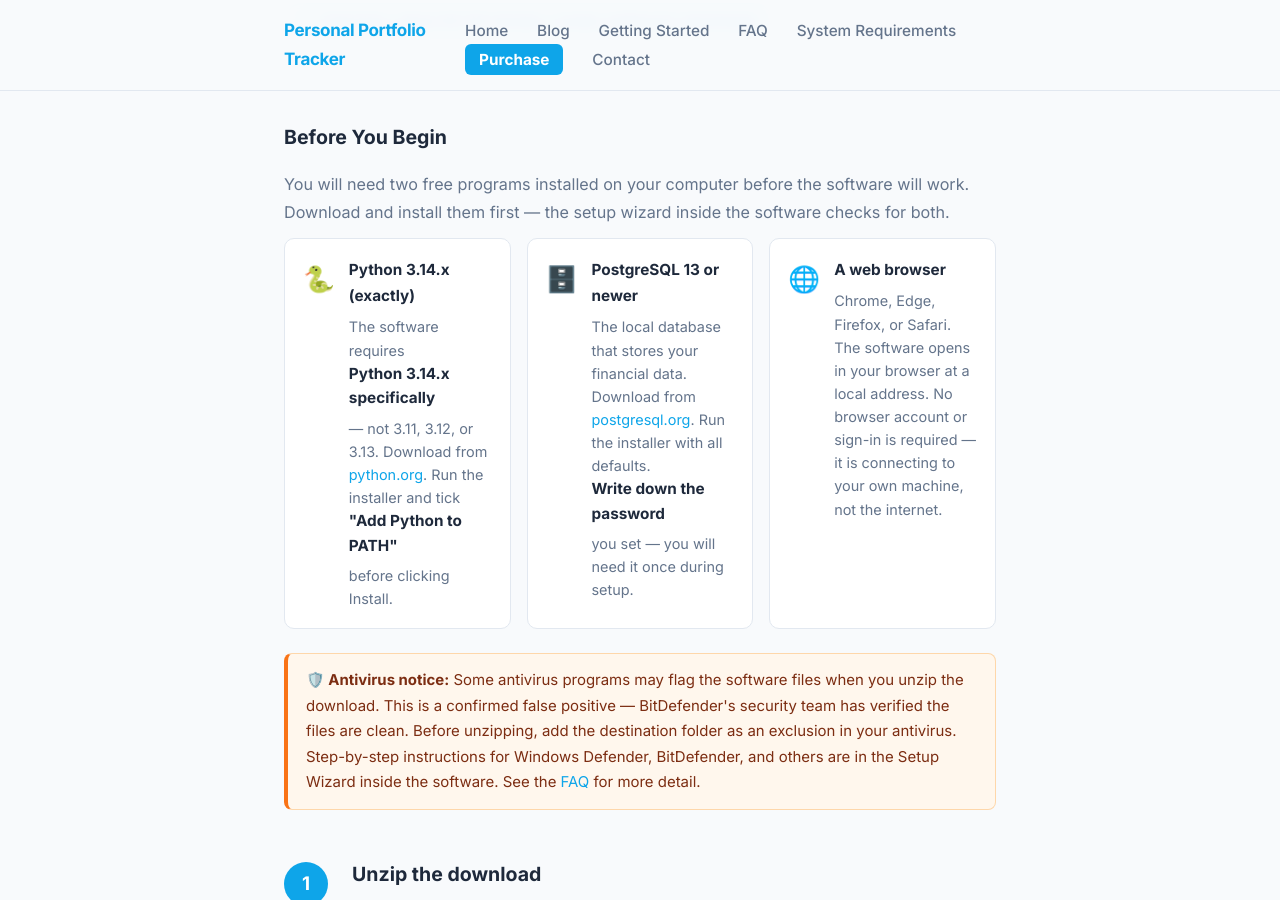
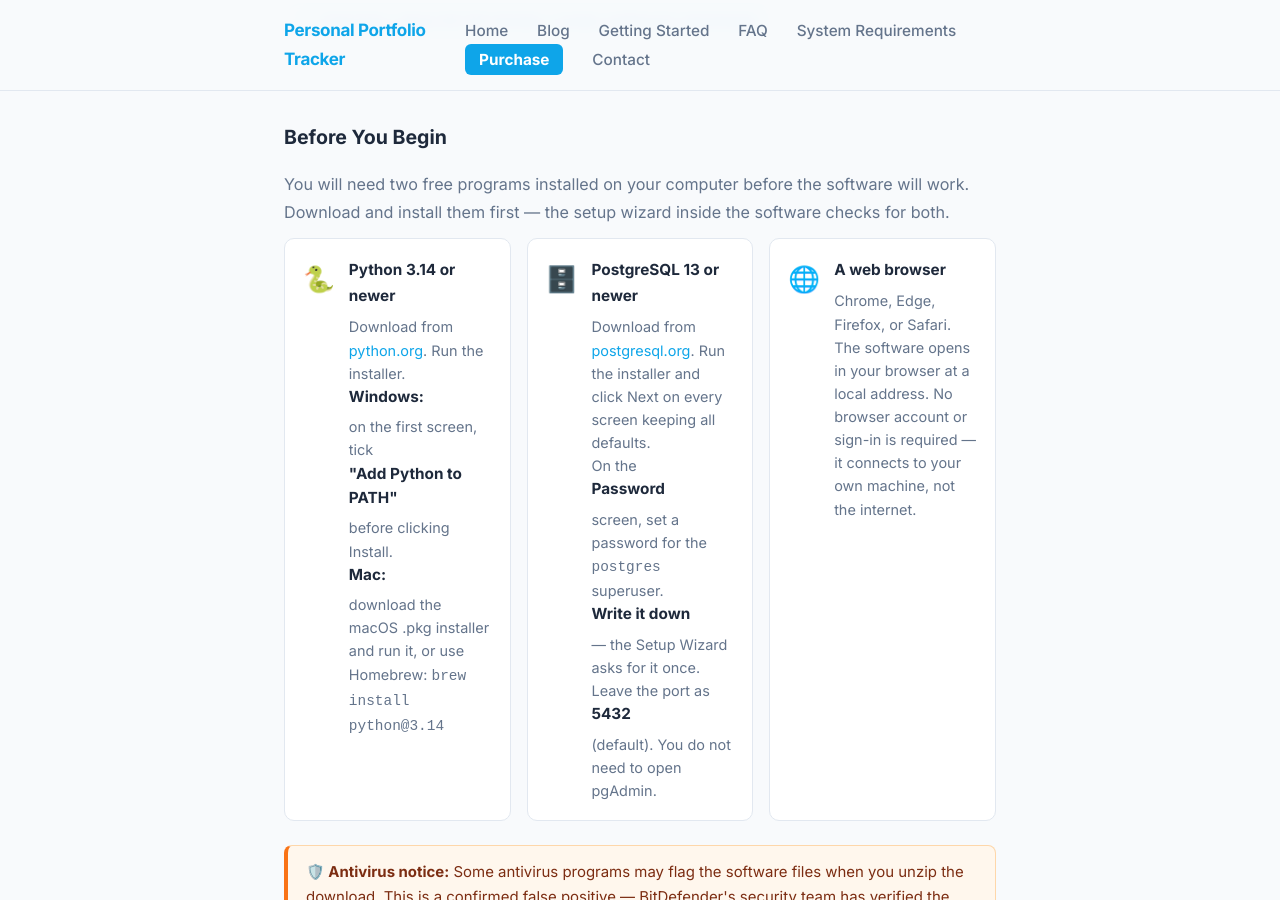
Before and after one commit to srikrishna2024/portfolio-tracker-blog, a Jekyll site: the page built from getting-started/index.html, in a window 1280 px wide and 900 px high, scrolled down 306 px. Built offline with Jekyll 4.4.1, drawn with Linux system fonts in a browser that asks for light colours; some of the changed text lies outside the part shown.

Commit message:
sync prereqs with setup_wizard: Python 3.14+, no port/localhost/package details

```diff
--- a/getting-started/index.html
+++ b/getting-started/index.html
@@ -21,22 +21,26 @@
       <div class="gs-prereq-card">
         <div class="gs-prereq-icon">🐍</div>
         <div>
-          <strong>Python 3.14.x (exactly)</strong>
-          <p>The software requires <strong>Python 3.14.x specifically</strong> — not 3.11, 3.12, or 3.13. Download from <a href="https://www.python.org/downloads/" target="_blank" rel="noopener">python.org</a>. Run the installer and tick <strong>"Add Python to PATH"</strong> before clicking Install.</p>
+          <strong>Python 3.14 or newer</strong>
+          <p>Download from <a href="https://www.python.org/downloads/" target="_blank" rel="noopener">python.org</a>. Run the installer.</p>
+          <p><strong>Windows:</strong> on the first screen, tick <strong>"Add Python to PATH"</strong> before clicking Install.</p>
+          <p><strong>Mac:</strong> download the macOS .pkg installer and run it, or use Homebrew: <code>brew install python@3.14</code></p>
         </div>
       </div>
       <div class="gs-prereq-card">
         <div class="gs-prereq-icon">🗄️</div>
         <div>
           <strong>PostgreSQL 13 or newer</strong>
-          <p>The local database that stores your financial data. Download from <a href="https://www.postgresql.org/download/" target="_blank" rel="noopener">postgresql.org</a>. Run the installer with all defaults. <strong>Write down the password</strong> you set — you will need it once during setup.</p>
+          <p>Download from <a href="https://www.postgresql.org/download/" target="_blank" rel="noopener">postgresql.org</a>. Run the installer and click Next on every screen keeping all defaults.</p>
+          <p>On the <strong>Password</strong> screen, set a password for the <code>postgres</code> superuser. <strong>Write it down</strong> — the Setup Wizard asks for it once.</p>
+          <p>Leave the port as <strong>5432</strong> (default). You do not need to open pgAdmin.</p>
         </div>
       </div>
       <div class="gs-prereq-card">
         <div class="gs-prereq-icon">🌐</div>
         <div>
           <strong>A web browser</strong>
-          <p>Chrome, Edge, Firefox, or Safari. The software opens in your browser at a local address. No browser account or sign-in is required — it is connecting to your own machine, not the internet.</p>
+          <p>Chrome, Edge, Firefox, or Safari. The software opens in your browser at a local address. No browser account or sign-in is required — it connects to your own machine, not the internet.</p>
         </div>
       </div>
     </div>
@@ -131,7 +135,7 @@
         </table>
       </div>
 
-      <p>Click <strong>Begin Setup</strong>. The wizard runs five steps automatically and shows a green tick for each one. If any step fails, the message tells you exactly what to fix. The most common cause is a wrong PostgreSQL password — re-enter it and try again.</p>
+      <p>Click <strong>Begin Setup</strong>. The wizard runs all steps automatically and shows a green tick for each one. It also installs everything else the software needs — you do not need to install anything manually beyond Python and PostgreSQL. If any step fails, the message tells you exactly what to fix. The most common cause is a wrong PostgreSQL password — re-enter it and try again.</p>
     </div>
   </div>
 
--- a/system-requirements/index.html
+++ b/system-requirements/index.html
@@ -52,7 +52,7 @@
     <h2>📋 Software prerequisites</h2>
     <p>The following free software needs to be installed before running the software. The Setup Wizard checks for each one and links you to the installer if missing.</p>
     <ul>
-      <li><strong>Python 3.14.x (exactly this version)</strong> — free, available from python.org. Other versions (3.11, 3.12, 3.13) will not work.</li>
+      <li><strong>Python 3.14 or newer</strong> — free, available from python.org. The Setup Wizard checks the version and will tell you if it is wrong.</li>
       <li><strong>A local database engine</strong> — free, the Setup Wizard guides installation</li>
       <li><strong>A modern web browser</strong> — Chrome, Edge, Firefox, or Safari (any recent version). The software opens in your browser at a local address. No browser account or sign-in is required.</li>
     </ul>
```
